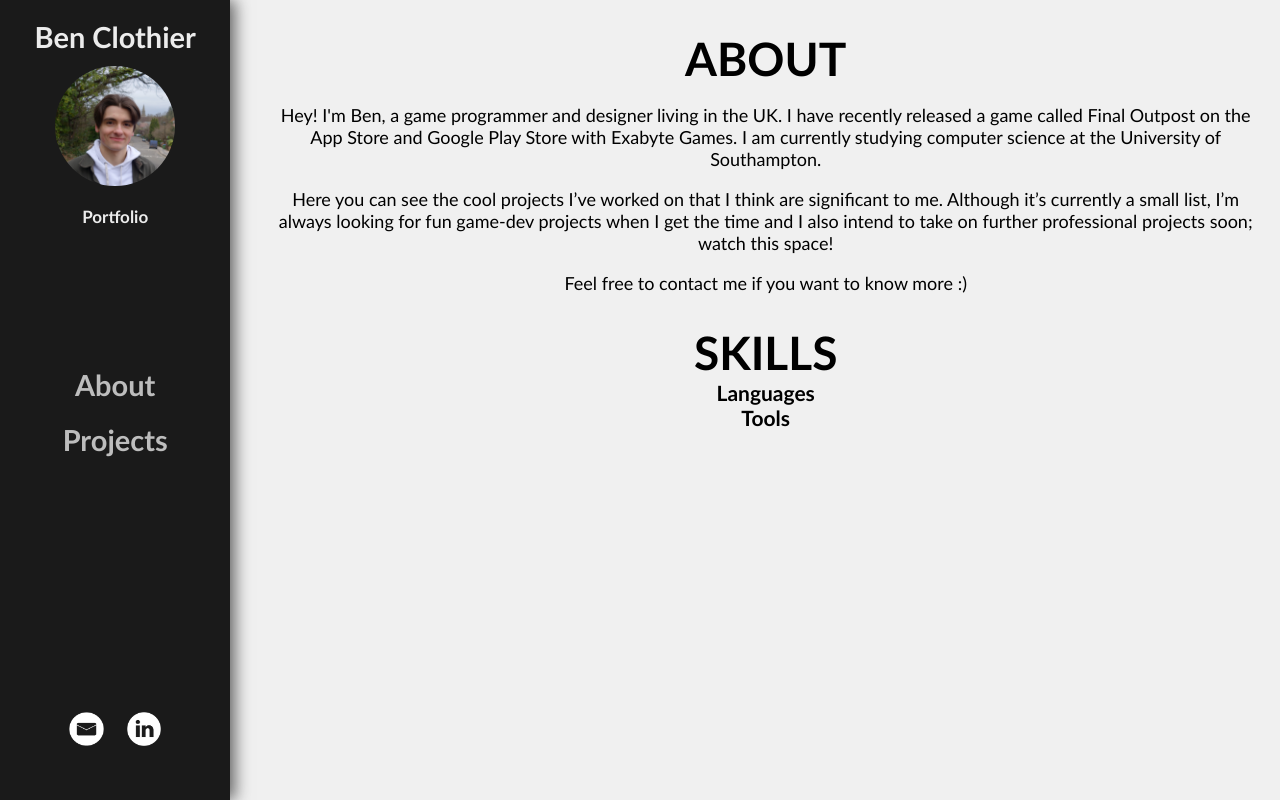
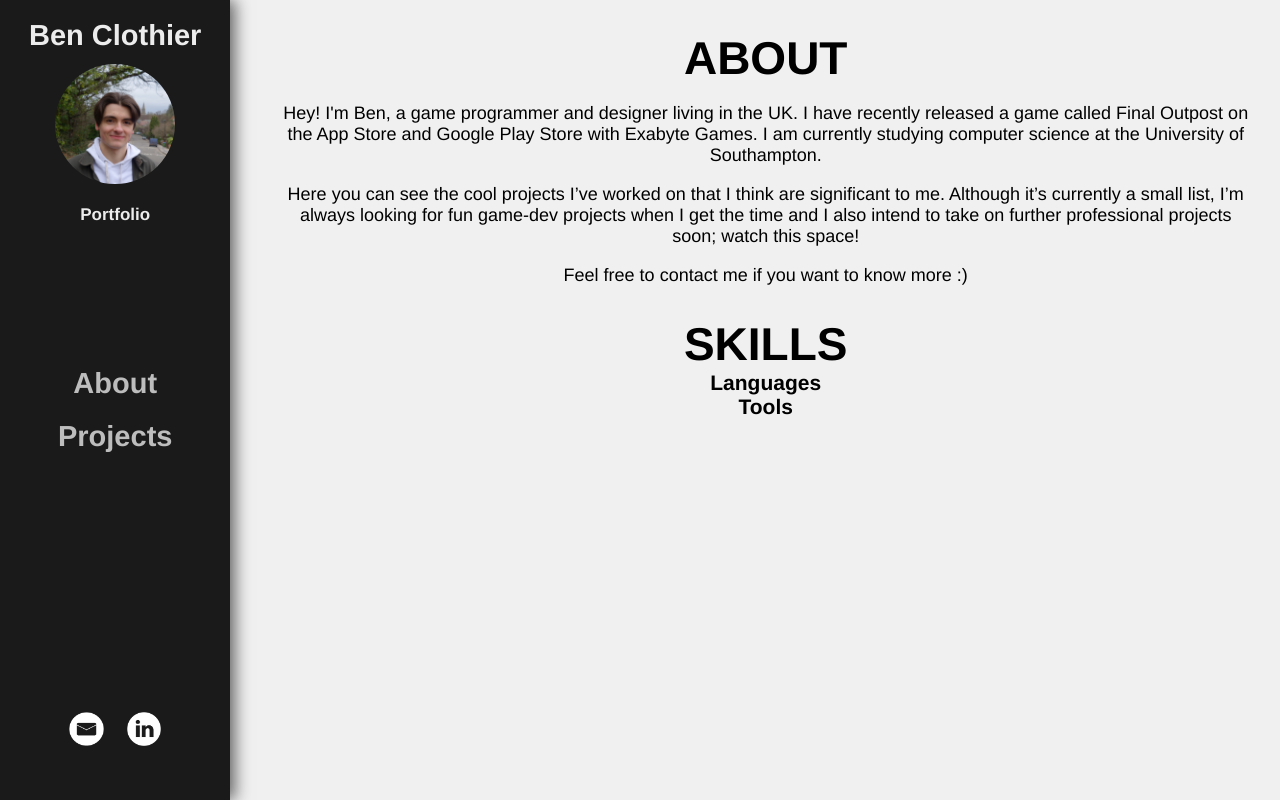
Before and after one commit to BenClothier/portfolio, a React (Create React App) app: page /#/ in a window 1280 px wide. Built offline with nearby package versions, Linux system fonts and the light colour scheme.

Commit message:
Change font

```diff
--- a/src/App.css
+++ b/src/App.css
@@ -3,6 +3,8 @@
   width: 100%;
   height: 100%;
   position: fixed;
+  font-family: "Arial";
+  font-family: "Helvetica";
 }
 
 .App-header {
@@ -17,7 +19,6 @@
 }
 
 .App-link {
-  font-family: "Calibri";
   color: #61dafb;
 }
 
@@ -31,7 +32,6 @@
   background-color: rgb(26, 26, 26);
   overflow-x: hidden;
   overflow-y: hidden;
-  font-family: "Calibri";
   text-align: center;
   box-shadow: 5px 0px 15px 0px rgb(99, 99, 99);
   -o-box-shadow: 5px 0px 15px 0px rgb(99, 99, 99);
@@ -118,7 +118,6 @@
 }
 
 .mainpage {
-  font-family: "Calibri";
   text-align: center;
   overflow-y: scroll;
   overflow-x: hidden;
```
